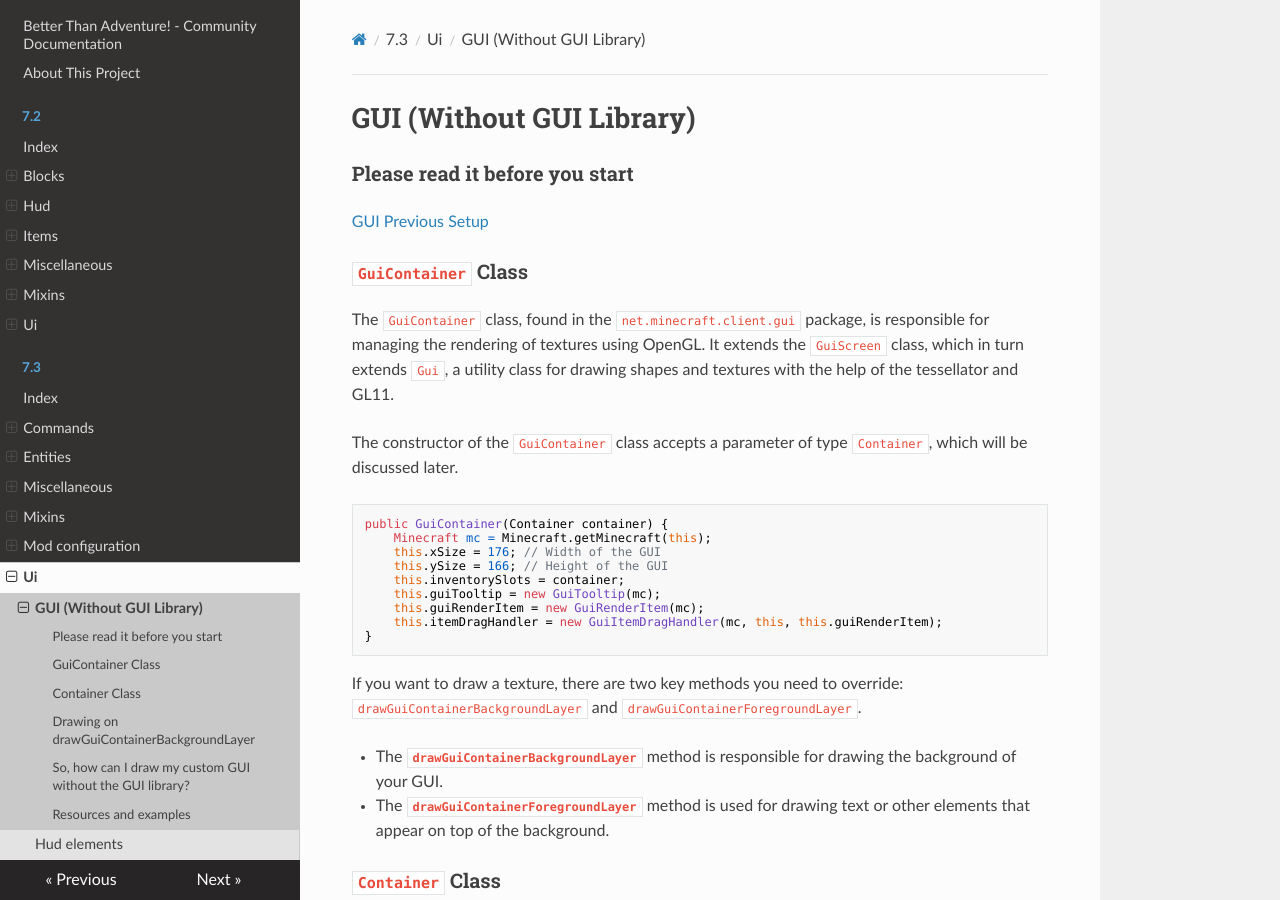
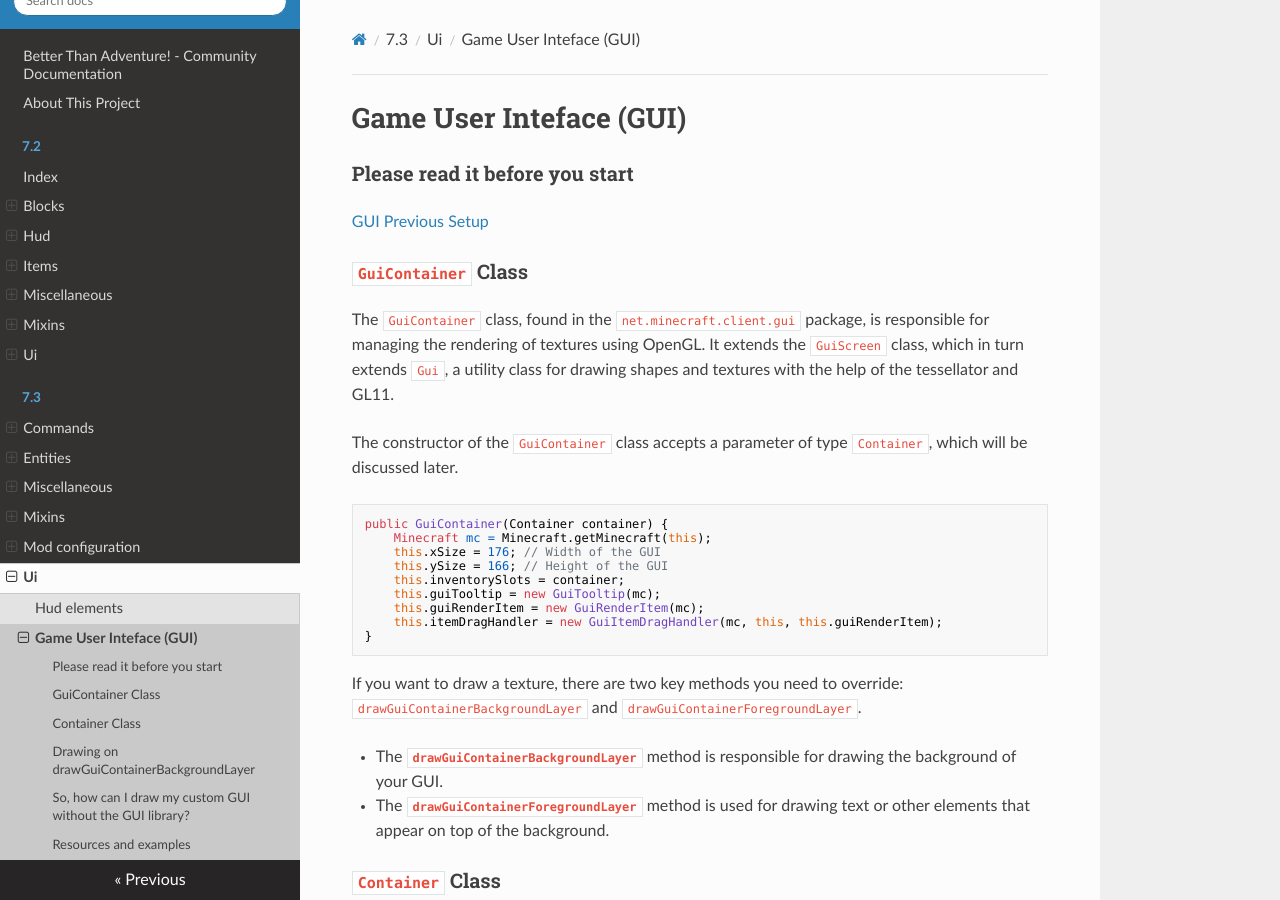
Before and after one commit to Turnip-Labs/BetterThanDocumentation, an MkDocs documentation site: the page built from docs/7.3/ui/introduction.md, in a window 1280 px wide and 900 px high. Built offline with MkDocs 1.6.1, drawn with Linux system fonts in a browser that asks for light colours; nearby versions of some CDN libraries.

Commit message:
Deleted index, removed unnecesary stuff, renamed some files

```diff
--- a/docs/7.3/commands/commands.md
+++ b/docs/7.3/commands/commands.md
@@ -1,8 +1,3 @@
----
-layout: default
-title: Index
----
-
 # Commands
 
 Commands are a way to interact with the game logic. They are useful for admins to moderate, map makers to create, modders to test their mods, and players to configure the game—among many other purposes.
--- a/docs/7.3/miscellaneous/recipes.md
+++ b/docs/7.3/miscellaneous/recipes.md
@@ -1,7 +1,3 @@
----
-layout: default
-title: Index
----
 
 # Adding Recipes
 
--- a/docs/7.3/mixins/mixins.md
+++ b/docs/7.3/mixins/mixins.md
@@ -1,8 +1,3 @@
----
-layout: default
-title: Index
----
-
 # Mixins
 
 [Fabric page about it](https://fabricmc.net/wiki/tutorial:mixin_introduction)
--- a/docs/7.3/ui/basic_idea.md
+++ b/docs/7.3/ui/introduction.md
@@ -1,4 +1,4 @@
-# GUI (Without GUI Library)
+# Game User Inteface (GUI)
 
 ### Please read it before you start
 
```
Also changed, not shown: docs/7.3/index.md (deleted, +0 -18 lines).
